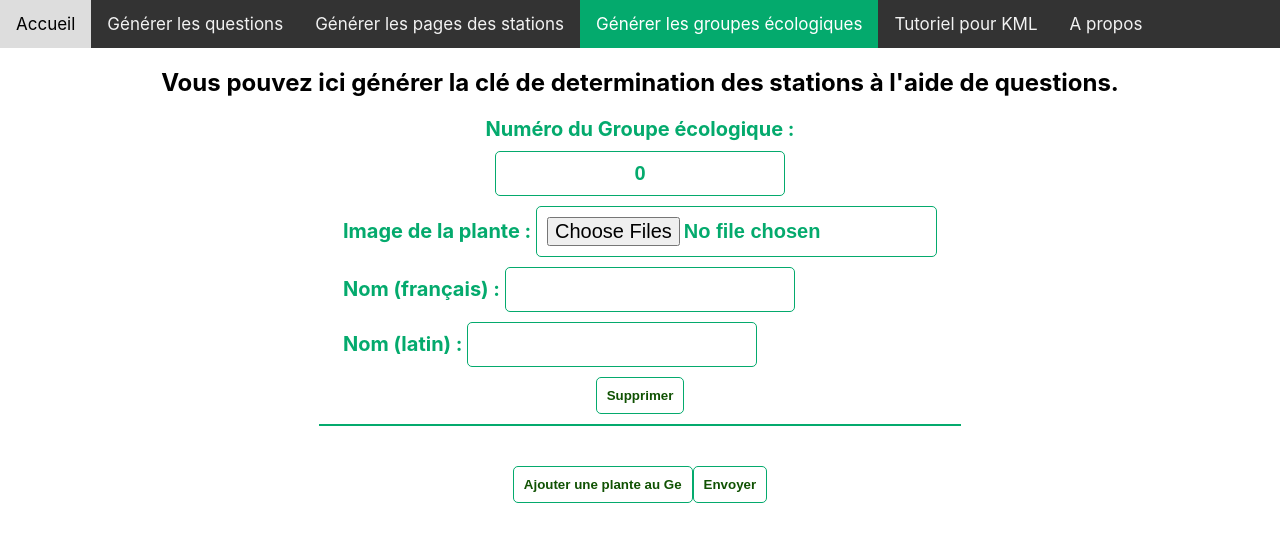
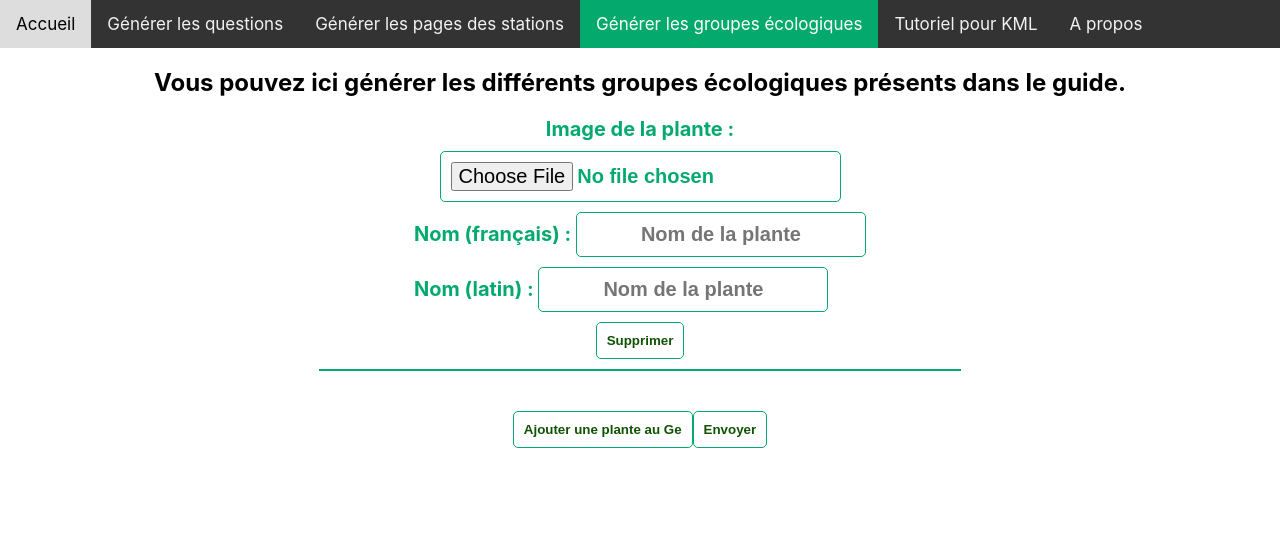
Before and after one commit to Projet-L3-Guide-des-Stations-Embarque/Guides_des_Station_Front, a React (Create React App) app: page /ge in a window 1280 px wide. Shown: the top 542 px of the page. Built offline with nearby package versions, Linux system fonts and the light colour scheme.

Commit message:
Enregistrement en JSON d'une GE uniquement

```diff
--- a/src/pages/geGen/index.jsx
+++ b/src/pages/geGen/index.jsx
@@ -6,31 +6,41 @@ function Ge()
     const [idSuivant, setIdSuivant] = useState(1)
 
     const [inputFields, setInputFields] = useState([
-        { id:'0', image: '', descriptionfr:'', descriptionlat: ''}
+        { idPlante:'0', image: '', descriptionfr:'', descriptionlat: ''}
         //GERER PLUSIEUR + NOM GE + Image
+        /*
+        "GE":"7",
+        "titre":"Plantes des milieux très frais (hygroclines) • GE.7",
+        "images":[],
+        "titre_image":[],
+        "sous_titre_image":[]*/
     ])
 
     const handleFormChange = (index, event) => {
         let data = [...inputFields];
-        if (data[index]["id"] == "") {
-            data[index]["id"] = String(index);
+        if (data[index]["idPlante"] == "") {
+            data[index]["idPlante"] = String(index);
         }
-        data[index][event.target.name] = event.target.value;
-        setInputFields(data);
+        if(event.target.name === "image"){
+            //traitement sur image
+            // data[index][event.target.name] = getEmergencyFoundImg(event.target.value);
+            let base64string = "";
+            const files = event.target.files;
+            const file = files[0];
+            const reader = new FileReader();
+            reader.readAsDataURL(file);
+            reader.onload = () =>{
+                base64string = reader.result;
+                data[index][event.target.name] = base64string;
+            }
+        }else{
+            data[index][event.target.name] = event.target.value;
+            setInputFields(data);
+        }
     }
 
-    /*const handleCheckBoxChange = (index, event) => {
-        let data = [...inputFields];
-        data[index][event.target.name] = event.target.checked;
-        setInputFields(data);
-        if (event.target.checked) {
-            data[index]["idoui"] = "";
-            data[index]["idnon"] = "";
-        }
-    }*/
-
-    const addFields = () => {
-        let newfield = {id:String(idSuivant), image: '', descriptionfr:'', descriptionlat: ''}
+    const addPlante = () => {
+        let newfield = {idPlante:String(idSuivant), image: '', descriptionfr:'', descriptionlat: ''}
         setIdSuivant(idSuivant + 1)
         setInputFields([...inputFields, newfield])
     }
@@ -38,8 +48,33 @@ function Ge()
     const submit = (e) => {
         e.preventDefault();
         console.log(inputFields)
-        const fileData = JSON.stringify(inputFields);
-        const blob = new Blob([fileData], { type: "text/plain" });
+
+        var strfile = '[\n';
+        strfile = strfile + "{\n";
+        strfile = strfile + "\"GE\":\"1\",\n";
+        strfile = strfile + "\"titre\":\"LE TITRE DE LA GE\",\n";
+
+        strfile = strfile + "\"images\":[\n";
+        for (var i = 0; i < inputFields.length; i++){
+            strfile = strfile + "\"" + inputFields[i]["image"] + "\",\n";
+        }
+        strfile = strfile + "],\n";
+
+        strfile = strfile + "\"titre_image\":[\n";
+        for (var i = 0; i < inputFields.length; i++){
+            strfile = strfile + "\"" + inputFields[i]["descriptionfr"] + "\",\n";
+        }
+        strfile = strfile + "],\n";
+
+        strfile = strfile + "\"sous_titre_image\":[\n";
+        for (var i = 0; i < inputFields.length; i++){
+            strfile = strfile + "\"" + inputFields[i]["descriptionlat"] + "\",\n";
+        }
+        strfile = strfile + "]\n";
+        strfile = strfile + "}\n";
+        strfile = strfile + "]\n";
+        //const fileData = JSON.stringify(inputFields);
+        const blob = new Blob([strfile], { type: "text/plain" });
         const url = URL.createObjectURL(blob);
         const link = document.createElement("a");
         link.download = "ge.json";
@@ -64,31 +99,27 @@ function Ge()
                 <Link to="/tutoriel">Tutoriel pour KML</Link>
                 <Link to="/apropos">A propos</Link>
             </div>
-            <h2 className="catchPhrase">Vous pouvez ici générer la clé de determination des stations à l'aide de questions.</h2>
+            <h2 className="catchPhrase">Vous pouvez ici générer les différents groupes écologiques présents dans le guide.</h2>
             <div className="App">
                 <form>
                     {inputFields.map((input, index) => {
                     return (
                         <div key={index} className='questionFormulaire'>
-                            <>{"Numéro du Groupe écologique : "}
+                            <>{"Image de la plante : "}
                                     <input
-                                        type='text'
-                                        name='id'
+                                        type='file'
+                                        name='image'
                                         value={input.id}
                                         onChange={event => handleFormChange(index, event)}
                                     />
                                     <div className='formulairedeLaGE'>
                                         <div>
-                                            <label>Image de la plante : </label>
-                                            <input type="file" name="imageElement" placeholder="Image" multiple accept="image/*" onChange={event =>handleFormChange(index,event)}/>
-                                        </div>
-                                        <div>
                                             <label>Nom (français) : </label>
-                                            <input type='text' name="textFr" value={input.descriptionfr} onChange={event =>handleFormChange(index,event)}/>
+                                            <input type='text' name="descriptionfr" placeholder="Nom de la plante" value={input.descriptionfr} onChange={event =>handleFormChange(index,event)}/>
                                         </div>
                                         <div>
                                             <label>Nom (latin) : </label>
-                                            <input type='text' name="textLat" value={input.descriptionlat} onChange={event =>handleFormChange(index,event)}/>
+                                            <input type='text' name="descriptionlat" placeholder="Nom de la plante" value={input.descriptionlat} onChange={event =>handleFormChange(index,event)}/>
                                         </div>
                                     </div>
                                 </>
@@ -99,7 +130,7 @@ function Ge()
                     })}
                 </form>
                 <div className='formulaireFin'>
-                    <button onClick={addFields}>Ajouter une plante au Ge</button>
+                    <button onClick={addPlante}>Ajouter une plante au Ge</button>
                     <button onClick={submit}>Envoyer</button>
                 </div>
             </div>
```
